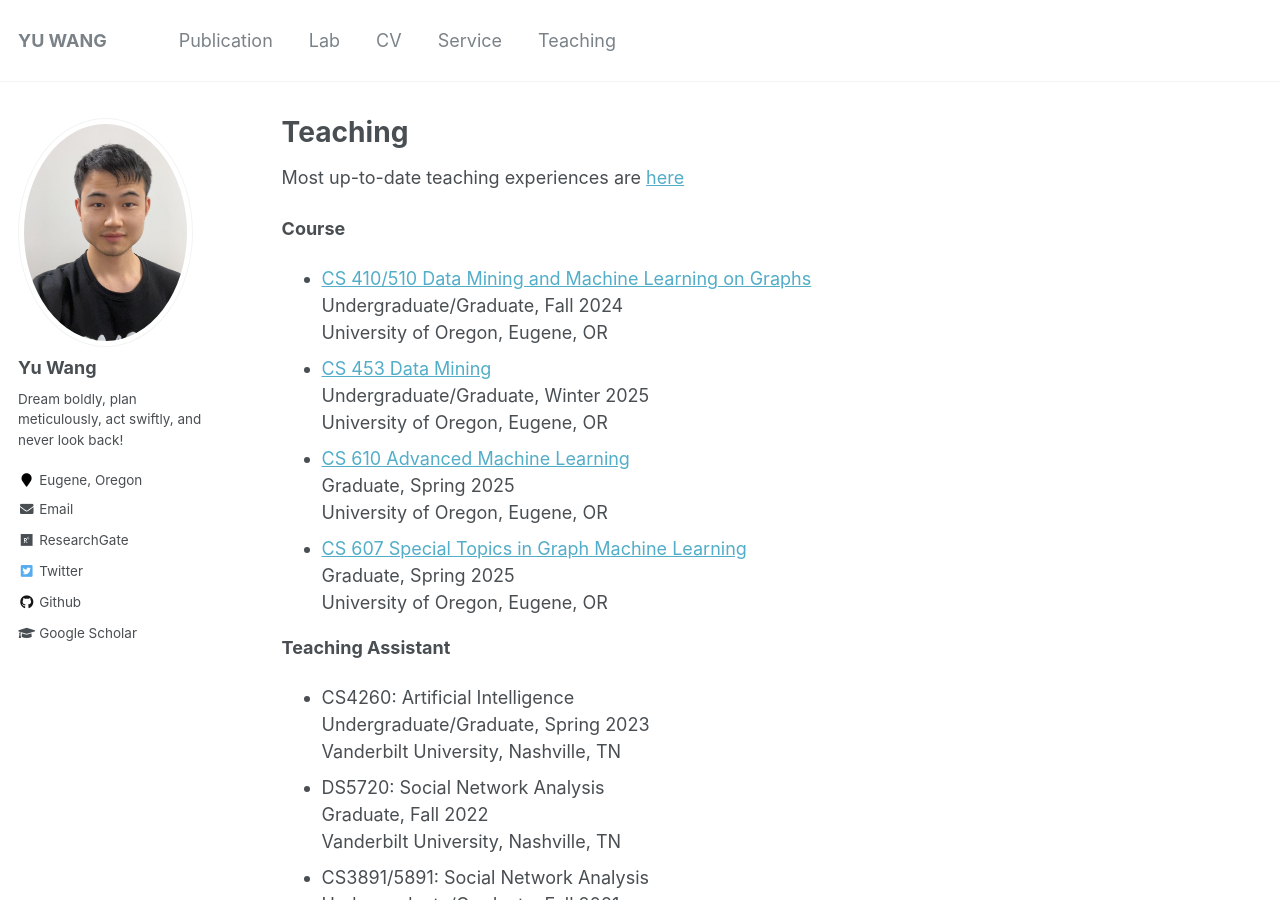
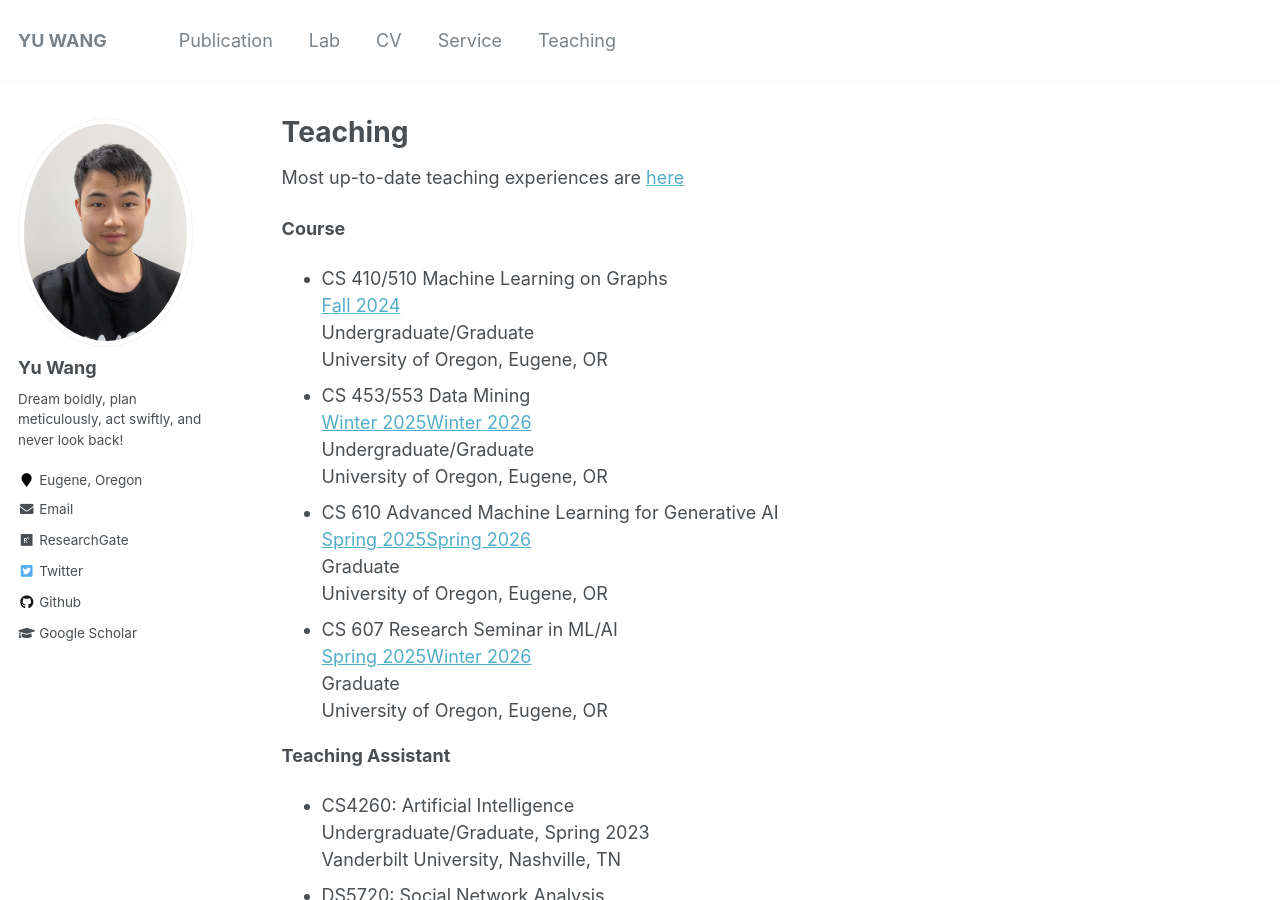
Before and after one commit to yuwang0103/yuwang0103.github.io, a Jekyll site: the page built from _pages/teaching.md, in a window 1280 px wide and 900 px high. Built offline with Jekyll 4.4.1, drawn with Linux system fonts in a browser that asks for light colours.

Commit message:
Update publication and teaching pages

```diff
--- a/_pages/teaching.md
+++ b/_pages/teaching.md
@@ -7,17 +7,21 @@ author_profile: true
 Most up-to-date teaching experiences are [here](https://yuwang0103.github.io/_pages/CV.pdf#nameddest=TEACHING%20EXPERIENCE)
 
 **Course**
-- [CS 410/510 Data Mining and Machine Learning on Graphs](https://ml-graph.github.io/fall-2024/)
-  <br> Undergraduate/Graduate, Fall 2024
+- CS 410/510 Machine Learning on Graphs
+  <br> [Fall 2024](https://ml-graph.github.io/fall-2024/)
+  <br> Undergraduate/Graduate
   <br> University of Oregon, Eugene, OR
-- [CS 453 Data Mining](https://ml-graph.github.io/winter-2025/)
-  <br> Undergraduate/Graduate, Winter 2025
+- CS 453/553 Data Mining
+  <br> [Winter 2025](https://ml-graph.github.io/winter-2025/)[Winter 2026](https://ml-graph.github.io/winter-2026/)
+  <br> Undergraduate/Graduate
   <br> University of Oregon, Eugene, OR
-- [CS 610 Advanced Machine Learning](https://ml-graph.github.io/spring-2025/)
-  <br> Graduate, Spring 2025
+- CS 610 Advanced Machine Learning for Generative AI
+  <br> [Spring 2025](https://ml-graph.github.io/spring-2025/)[Spring 2026](https://ml-graph.github.io/spring-2026/)
+  <br> Graduate
   <br> University of Oregon, Eugene, OR
-- [CS 607 Special Topics in Graph Machine Learning](https://ml-graph.github.io/spring-2025-seminar/)
-  <br> Graduate, Spring 2025
+- CS 607 Research Seminar in ML/AI
+  <br> [Spring 2025](https://ml-graph.github.io/spring-2025-seminar/)[Winter 2026](https://ml-graph.github.io/winter-2026-seminar/schedule/)
+  <br> Graduate
   <br> University of Oregon, Eugene, OR
 
 **Teaching Assistant**
```
Also changed, not shown: _pages/publication.md (+2 -2 lines).
